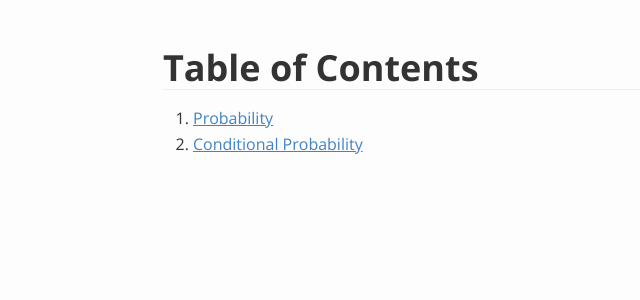
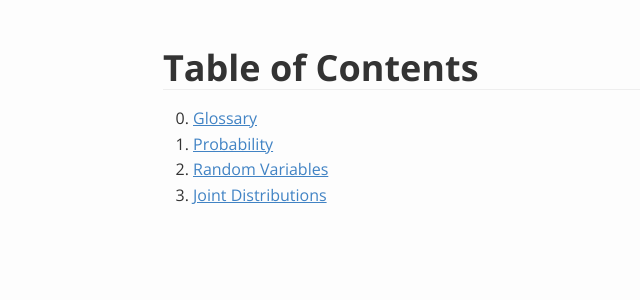
Before and after one commit to avilay/avilay.github.io, a Jekyll site: the page notes/probml/index.html, which Jekyll copies as it is, in a window 1280 px wide. Shown: the top 300 px of the page, without its empty margins (47-687 px from the left). Built offline with Jekyll 4.4.1, drawn with Linux system fonts in a browser that asks for light colours.

Commit message:
Publish updated notes from learn-probml

```diff
--- a/notes/probml/index.html
+++ b/notes/probml/index.html
@@ -325,9 +325,11 @@
 </head>
 <body>
 <h1 id="table-of-contents">Table of Contents</h1>
-<ol type="1">
+<ol start="0" type="1">
+<li><a href="./0_glossary.html">Glossary</a></li>
 <li><a href="./1_probability.html">Probability</a></li>
-<li><a href="./2_joint_dist.html">Conditional Probability</a></li>
+<li><a href="./2_random_vars.html">Random Variables</a></li>
+<li><a href="./2_joint_dist.html">Joint Distributions</a></li>
 </ol>
 </body>
 </html>
```
